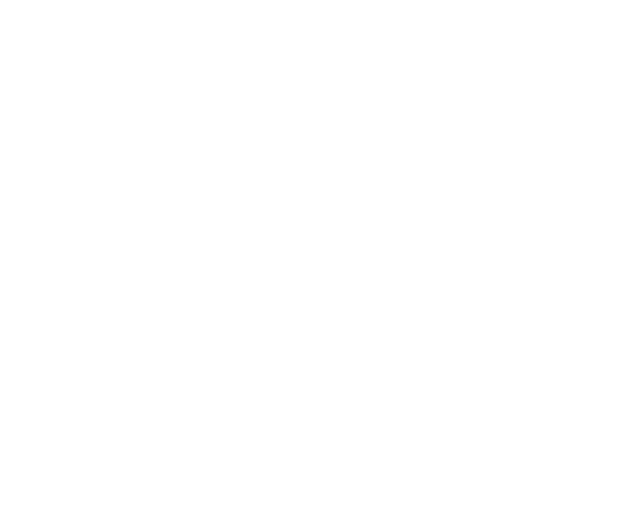
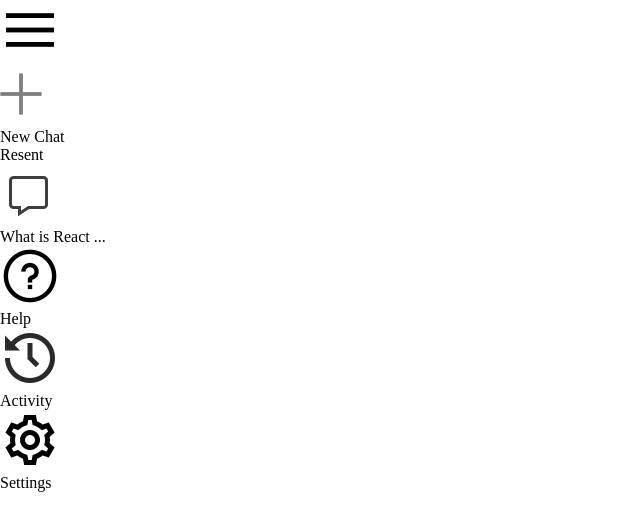
Before and after one commit to tn-deshappriya/Gemini-Clone, a React (Vite) app: page / in a window 1280 px wide. Shown: the top 530 px of the page, without its empty margins (0-640 px from the left). Built offline with nearby package versions, Linux system fonts and the light colour scheme.

Commit message:
4.Sidebar Top And Bottom Section Created.

```diff
--- a/src/components/Sidebar/Sidebar.jsx
+++ b/src/components/Sidebar/Sidebar.jsx
@@ -1,11 +1,44 @@
 import React from "react";
+
 import "Sidebar.css";
+
+import "../Sidebar/Sidebar.css";
+import { assets } from "../../assets/assets";
 
 const Sidebar = () => {
   return (
     <div className="sidebar">
       <div className="top"></div>
       <div className="bottom"></div>
+
+      <div className="top">
+        <img className="menu" src={assets.menu_icon} alt="menu-icon" />
+        <div className="new-chat">
+          <img src={assets.plus_icon} alt="plus_icon" />
+          <p>New Chat</p>
+        </div>
+        <div className="resent">
+          <p className="resent-title">Resent</p>
+          <div className="resent-entry">
+            <img src={assets.message_icon} alt="" />
+            <p>What is React ...</p>
+          </div>
+        </div>
+      </div>
+      <div className="bottom">
+        <div className="bottom-item  resent-entry">
+          <img src={assets.question_icon} alt="" />
+          <p>Help</p>
+        </div>
+        <div className="bottom-item  resent-entry">
+          <img src={assets.history_icon} alt="" />
+          <p>Activity</p>
+        </div>
+        <div className="bottom-item  resent-entry">
+          <img src={assets.setting_icon} alt="" />
+          <p>Settings</p>
+        </div>
+      </div>
     </div>
   );
 };
```
